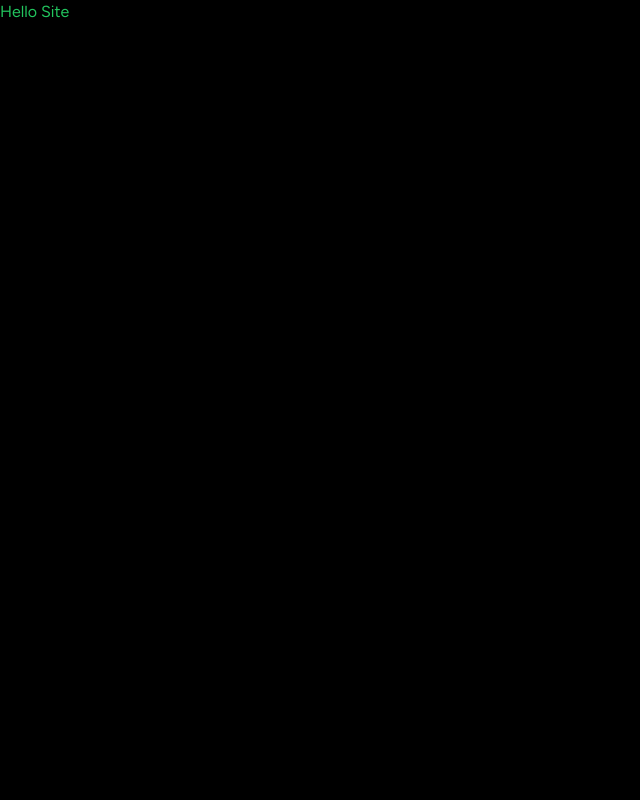
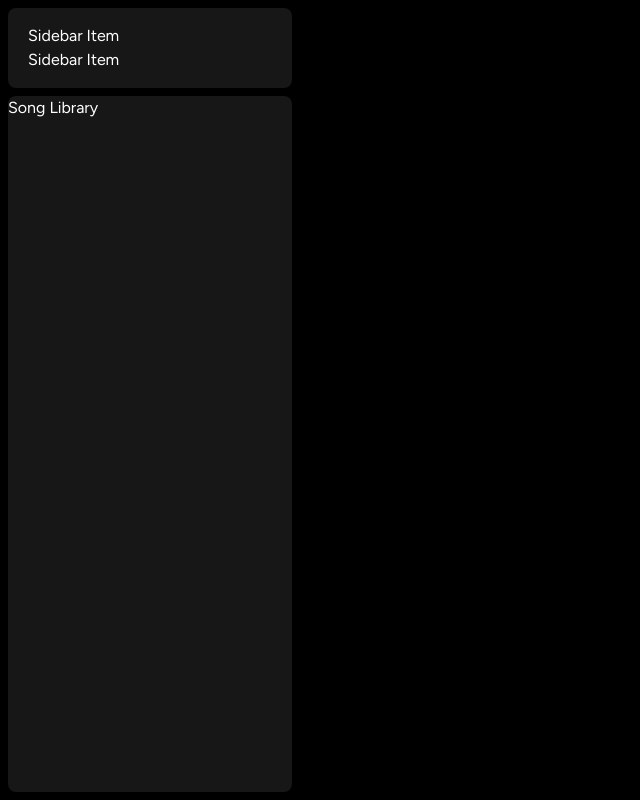
Before and after one commit to sunnydreamer/spotifyClone, a Next.js app: page / in a window 1280 px wide. Shown: the whole page, without its empty margins (0-640 px from the left). Built offline with nearby package versions, Linux system fonts and the light colour scheme.

Commit message:
Update layout

```diff
--- a/app/(site)/page.tsx
+++ b/app/(site)/page.tsx
@@ -1,3 +1,3 @@
 export default function Home() {
-  return <div className="text-green-500">Hello Site</div>;
+  return <div className="text-green-500">Main Content</div>;
 }
--- a/app/layout.tsx
+++ b/app/layout.tsx
@@ -1,6 +1,7 @@
 import "./globals.css";
 import type { Metadata } from "next";
 import { Figtree } from "next/font/google";
+import Sidebar from "@/components/Sidebar";
 
 const font = Figtree({ subsets: ["latin"] });
 
@@ -16,7 +17,9 @@
 }) {
   return (
     <html lang="en">
-      <body className={font.className}>{children}</body>
+      <body className={font.className}>
+        <Sidebar>{children}</Sidebar>
+      </body>
     </html>
   );
 }
--- /dev/null
+++ b/components/Box.tsx
@@ -0,0 +1,25 @@
+import { twMerge } from "tailwind-merge";
+
+interface BoxProps {
+  children: React.ReactNode;
+  className?: string;
+}
+const Box: React.FC<BoxProps> = ({ children, className }) => {
+  return (
+    <div
+      className={twMerge(
+        `
+  bg-neutral-900
+    rounded-lg
+    h-fit
+    w-full
+    `,
+        className
+      )}
+    >
+      {children}
+    </div>
+  );
+};
+
+export default Box;
--- /dev/null
+++ b/components/Sidebar.tsx
@@ -0,0 +1,51 @@
+"use client";
+
+import { usePathname } from "next/navigation";
+import { useMemo } from "react";
+import { HiHome } from "react-icons/hi";
+import { BiSearch } from "react-icons/bi";
+
+import Box from "./Box";
+import SidebarItem from "./SidebarItem";
+
+interface SidebarProps {
+  children: React.ReactNode;
+}
+
+const Sidebar: React.FC<SidebarProps> = ({ children }) => {
+  const pathname = usePathname();
+  const routes = useMemo(
+    () => [
+      {
+        icon: HiHome,
+        label: "Home",
+        active: pathname !== "/search",
+        href: "/",
+      },
+      {
+        icon: BiSearch,
+        label: "Search",
+        active: pathname === "/search",
+        href: "/search",
+      },
+    ],
+    [pathname]
+  );
+
+  return (
+    <div className="flex h-full">
+      <div className="hidden md:flex flex-col gap-y-2 bg-black h-full w-[300px] p-2">
+        <Box>
+          <div className="flex flex-col get-y-4 px-5 py-4">
+            {routes.map((item) => (
+              <SidebarItem key={item.label} {...item} />
+            ))}
+          </div>
+        </Box>
+        <Box className="overflow-y-auto h-full">Song Library</Box>
+      </div>
+    </div>
+  );
+};
+
+export default Sidebar;
--- /dev/null
+++ b/components/SidebarItem.tsx
@@ -0,0 +1,20 @@
+import { IconType } from "react-icons";
+import Link from "next/link";
+
+interface SidebarItemProps {
+  icon: IconType;
+  label: string;
+  active?: boolean;
+  href: string;
+}
+
+const SidebarItem: React.FC<SidebarItemProps> = ({
+  icon,
+  label,
+  active,
+  href,
+}) => {
+  return <Link href={href}>Sidebar Item</Link>;
+};
+
+export default SidebarItem;
--- a/package.json
+++ b/package.json
@@ -19,6 +19,8 @@
     "postcss": "8.4.26",
     "react": "18.2.0",
     "react-dom": "18.2.0",
+    "react-icons": "^4.10.1",
+    "tailwind-merge": "^1.14.0",
     "tailwindcss": "3.3.3",
     "typescript": "5.1.6"
   }
```
Also changed, not shown: 1 other file (tests, documents, lock files or other folders).
